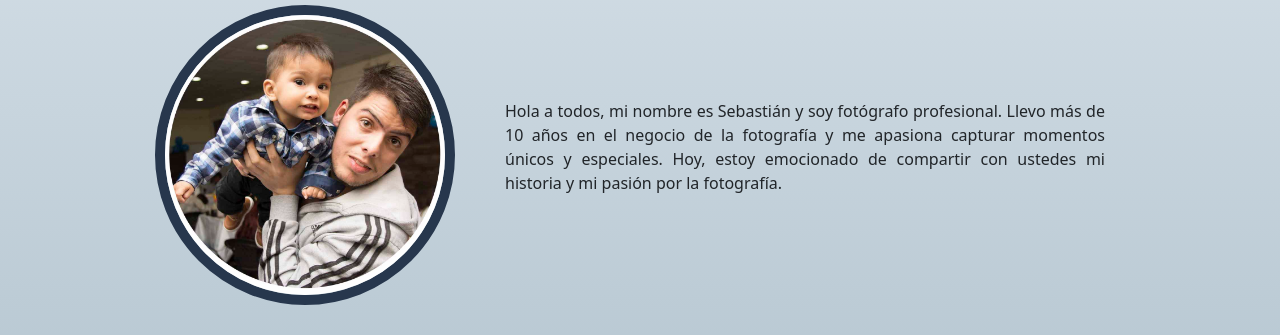
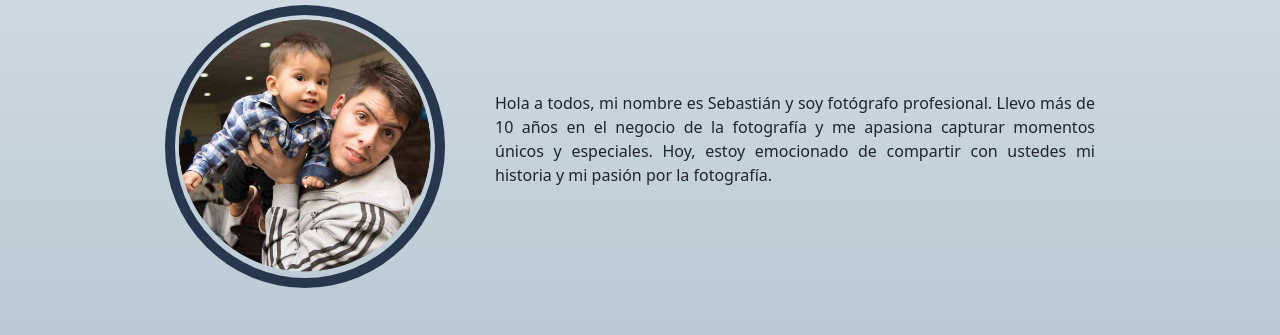
Before and after one commit to sebiastian/PreEntrega2Becerra, a website: page pages/sobremi.html in a window 1280 px wide. Shown: the part 261-596 px from the top of the page. Drawn offline with nearby package versions, Linux system fonts and the light colour scheme.

Commit message:
cambie imagen jpg a png pagina sobre mi

```diff
--- a/pages/sobremi.html
+++ b/pages/sobremi.html
@@ -60,7 +60,7 @@
         <section class="sectionsobremi">
             <h1>SOBRE MI</h1>
             <div class="sectionsobremi_div" id="sobremi">
-                <img class="sobremiimg" src="../images/fotoperfill.jpg" alt="fotodesebastianbecerra">
+                <img class="sobremiimg" src="../images/fotoperfile.png" alt="fotodesebastianbecerra">
                 <p class="sobremi">
                     Hola a todos, mi nombre es Sebastián y soy fotógrafo profesional. Llevo más de 10 años en el negocio
                     de
--- a/scss/layout/_sobremi.scss
+++ b/scss/layout/_sobremi.scss
@@ -5,8 +5,7 @@
         @include flex (row,center,center,30px);
 
         & img {
-            width: 300px;
-            height: 300px;
+            width: 280px;
             border-radius: 100%;
             border: 10px solid $primario-oscuro;
             transition: 0.7s;
```
Also changed, not shown: css/style.css, images/fotoperfile.png (added), 1 other file.
